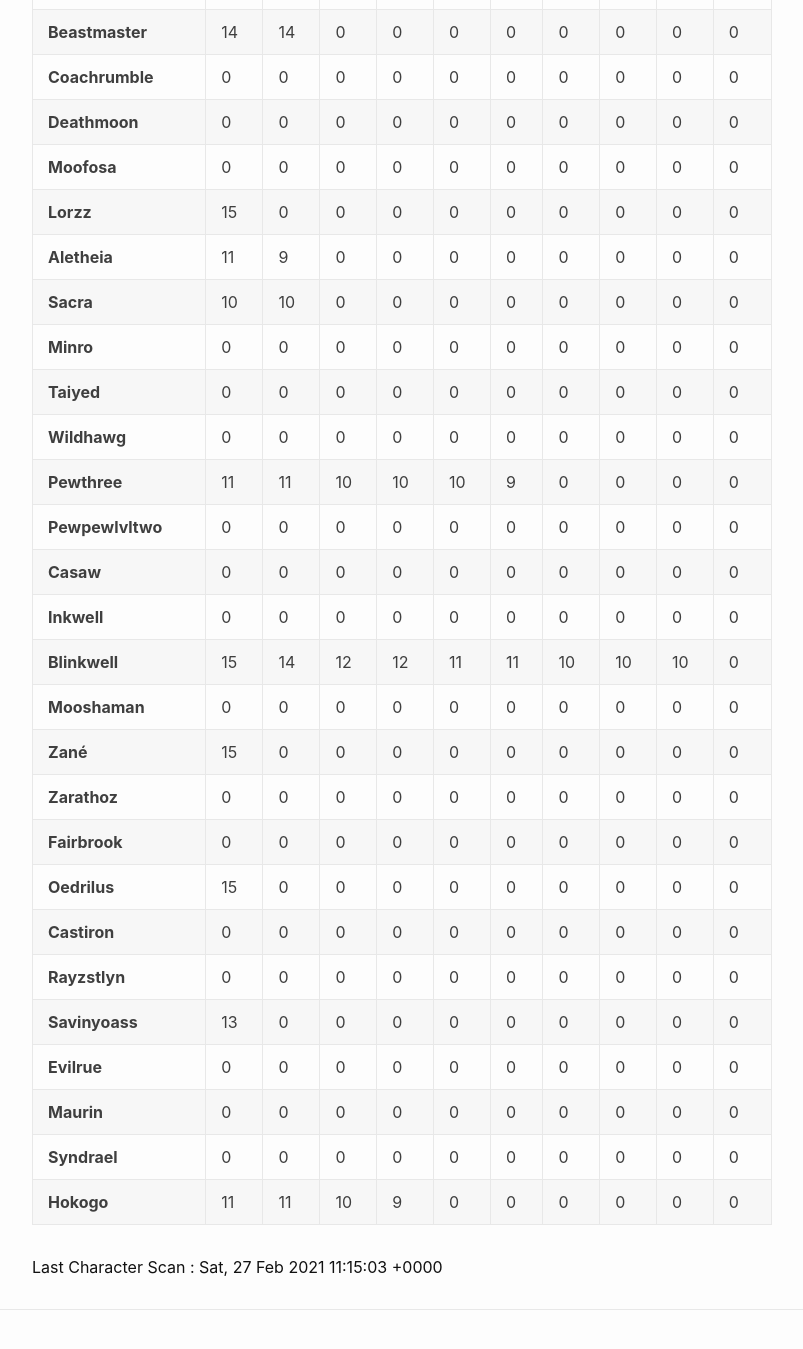
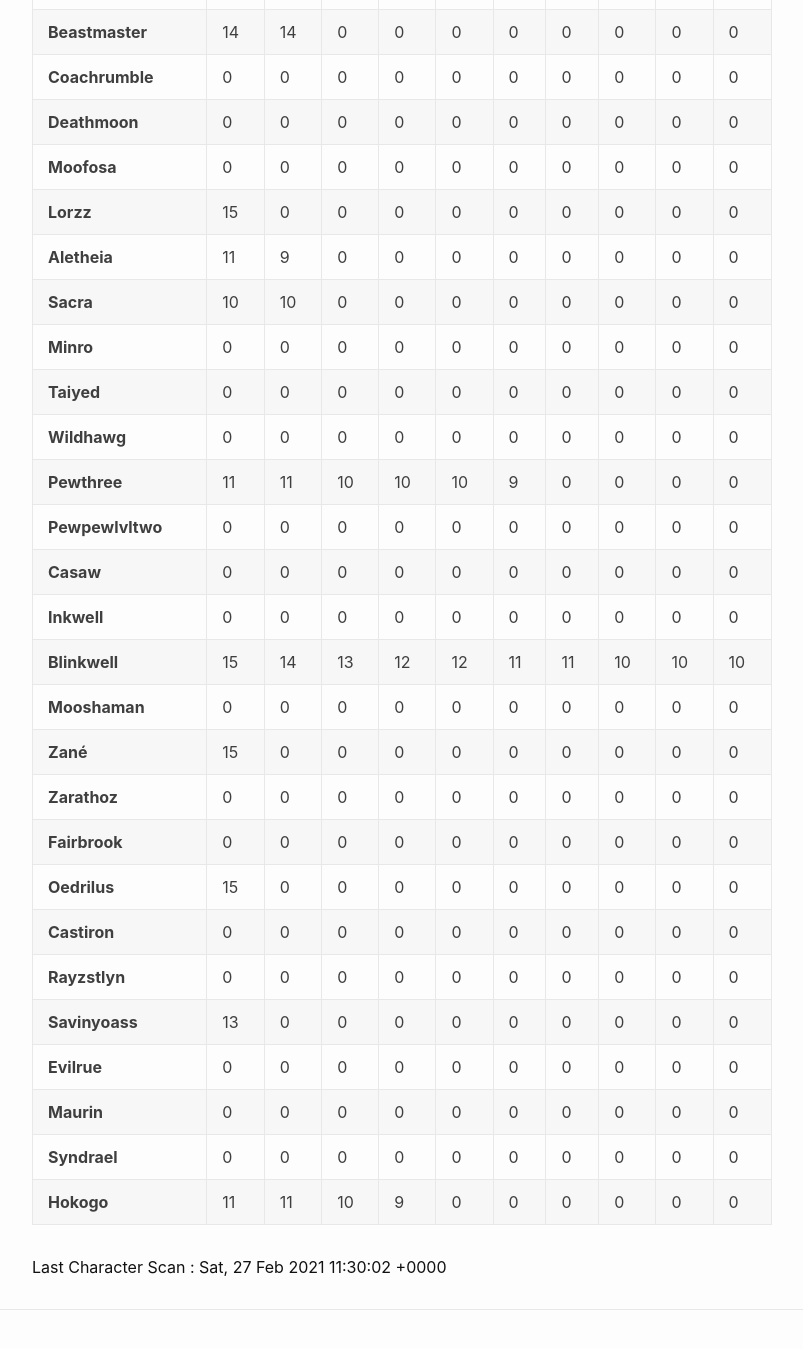
Before and after one commit to eldertribunal/keystonetracker, a Jekyll site: the page built from weekly.md, in a window 1280 px wide and 1400 px high, scrolled down 314 px. Shown: the top 1349 px of the window, without its empty margins (126-929 px from the left). Built offline with Jekyll 4.4.1, drawn with Linux system fonts in a browser that asks for light colours.

Commit message:
auto scan Sat Feb 27 11:30:37 UTC 2021

```diff
--- a/_data/scanned.json
+++ b/_data/scanned.json
@@ -1,3 +1,3 @@
 {
-  "timestamp": 1614424503
+  "timestamp": 1614425402
 }
--- a/_data/weekly.json
+++ b/_data/weekly.json
@@ -259,14 +259,14 @@
     "dungeons": [
       15,
       14,
+      13,
       12,
       12,
       11,
       11,
       10,
       10,
-      10,
-      0
+      10
     ]
   },
   {
```
